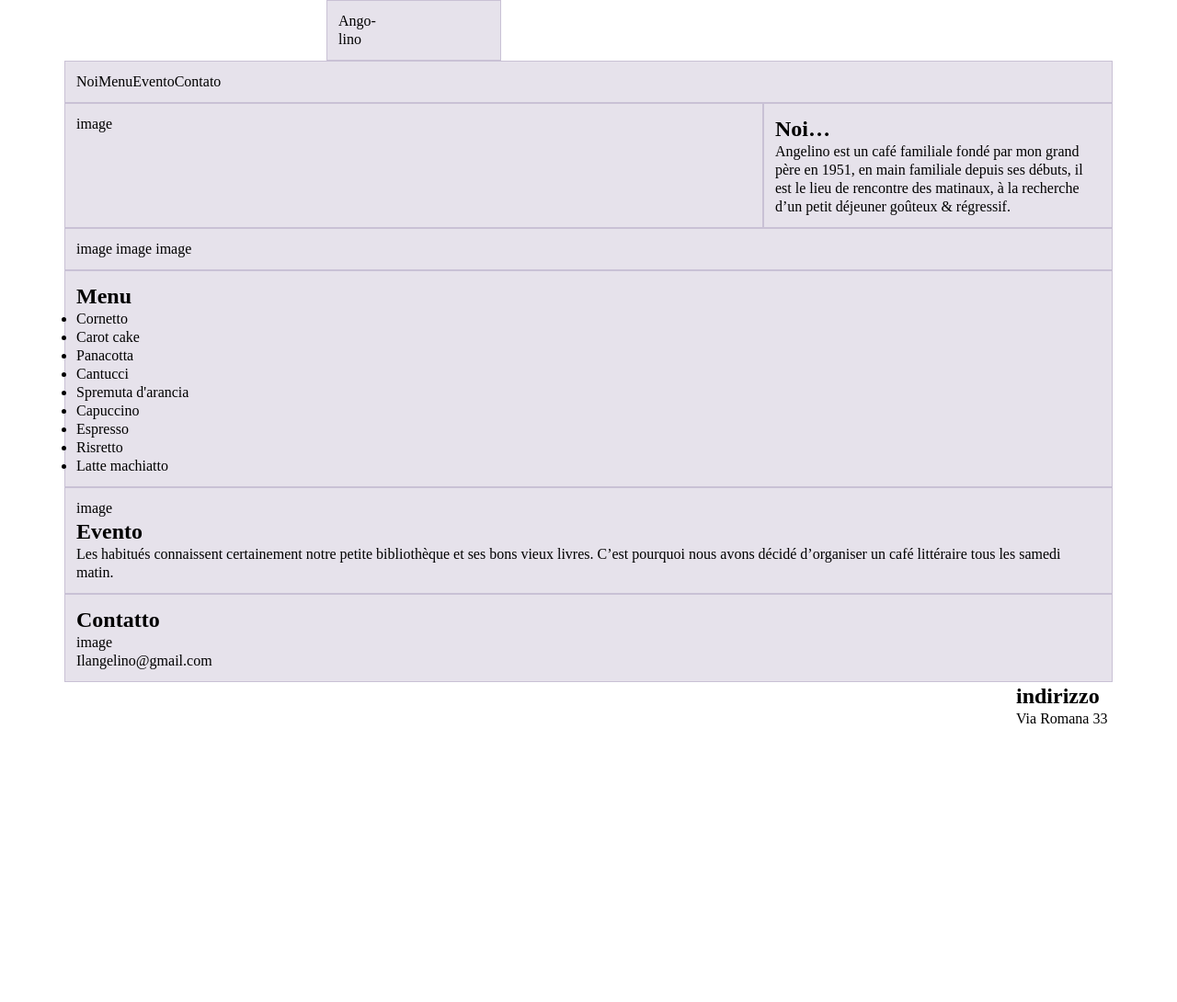
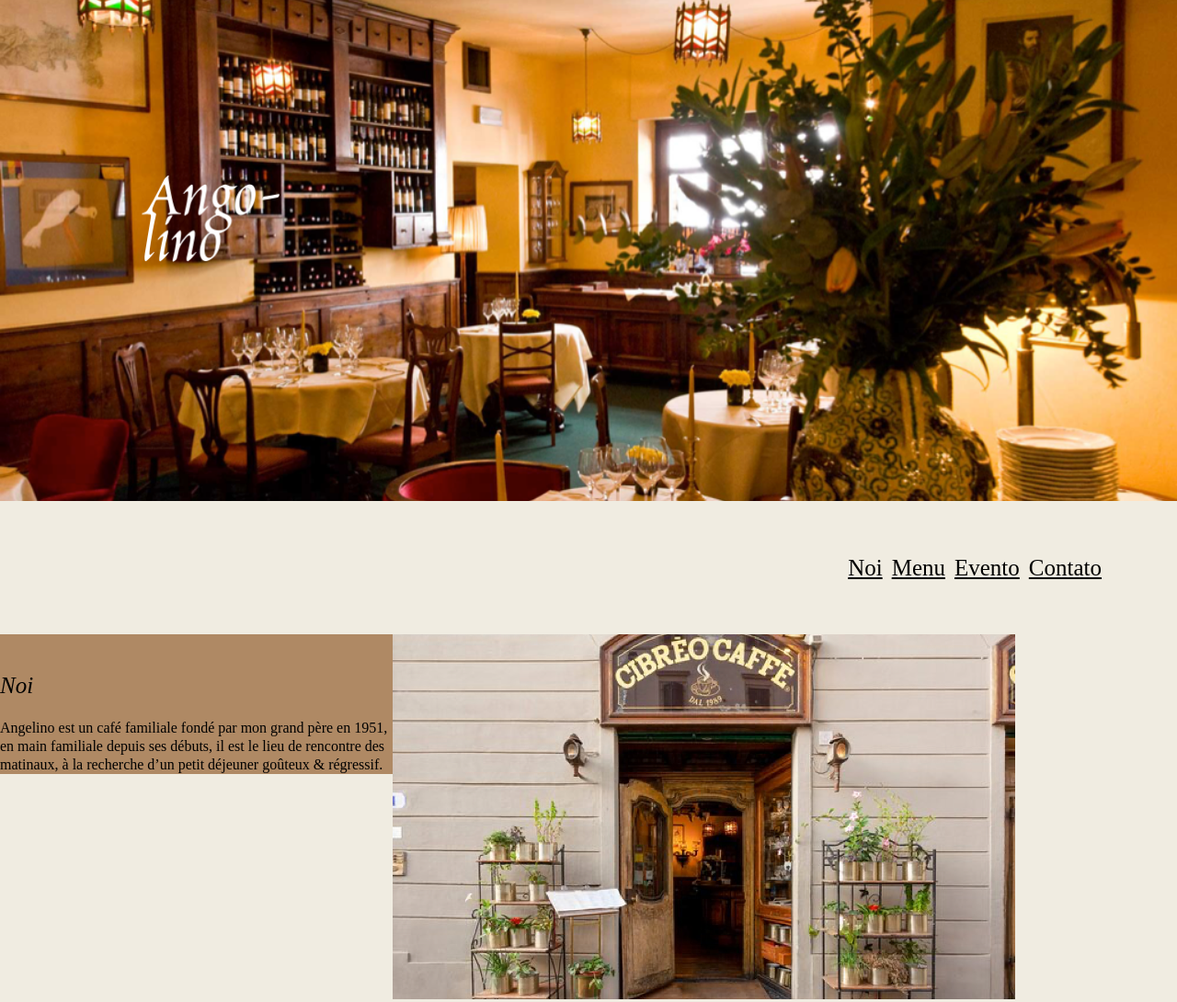
Before and after one commit to katrinemarku/exercice-bootstrap-cafe, a website built with Parcel: page src/index.html in a window 1280 px wide. Shown: the top 1090 px of the page at 92% size. Before the commit the page ends 800 px from the top, so only its background shows below. Built offline with nearby package versions, Linux system fonts and the light colour scheme; a web font is replaced by a local one.

Commit message:
indentation et suppression des classes inutiles

```diff
--- a/src/index.html
+++ b/src/index.html
@@ -8,46 +8,48 @@
   </head>
   <body>
     <header>
-      <div class="container">
-        <div class="row">
-          <div class="col-2 offset-1 col-lg-2 offset-lg-3">Ango-<br />lino</div>
-        </div>
-      </div>
+      <div class="header-background"></div>
+      <h1>
+        <img
+          class="angolino-logo"
+          src="img/angolino-logo.webp"
+          alt="logo du café angolino"
+        />
+      </h1>
     </header>
-    <nav>
+    <main>
       <div class="container">
         <div class="row">
           <div class="col-12">
-            <a>Noi</a><a>Menu</a><a>Evento</a><a>Contato</a>
+            <nav><a>Noi</a><a>Menu</a><a>Evento</a><a>Contato</a></nav>
           </div>
         </div>
       </div>
-    </nav>
-    <main>
-      <div class="container">
-        <div class="row">
-          <div class="col-12 col-lg-8">image</div>
+      <div class="row g-0">
+        <div class="col-12 col-lg-8 order-lg-2">
+          <img src="/src/img/cafebar-img.webp" alt="" />
+        </div>
         <div class="col-12 col-lg-4">
-            <h2>Noi…</h2>
-            <p>
+          <article class="noi">
+            <h2>Noi</h2>
+            <div class="history">
               Angelino est un café familiale fondé par mon grand père en 1951,
               en main familiale depuis ses débuts, il est le lieu de rencontre
               des matinaux, à la recherche d’un petit déjeuner goûteux &
               régressif.
-            </p>
+            </div>
+          </article>
+        </div>
+      </div>
+      <div class="row">
+        <div class="col-12">
+          <div class="menu-carousel">
+            <img src="../src/img/arrowleft-img.webp" />
+            <img src="../src/img/carrotcake-img.webp" />
+            <img src="../src/img/arrowright-img.webp" />
           </div>
         </div>
       </div>
-      <div class="container">
-        <div class="row">
-          <div class="col-12">
-            <a>image</a>
-            image
-            <a>image</a>
-          </div>
-        </div>
-      </div>
-      <div class="container">
       <div class="row">
         <div class="col-12">
           <h2>Menu</h2>
@@ -64,23 +66,21 @@
           </ul>
         </div>
       </div>
-      </div>
-      <div class="container">
       <div class="row">
         <div class="col-12">
-            <div class="col-12">image</div>
+          <div class="evento-background">
+            <div class="col-12"></div>
+          </div>
+        </div>
         <h2>Evento</h2>
         <p>
-              Les habitués connaissent certainement notre petite bibliothèque et
-              ses bons vieux livres. C’est pourquoi nous avons décidé
-              d’organiser un café littéraire tous les samedi matin.
+          Les habitués connaissent certainement notre petite bibliothèque et ses
+          bons vieux livres. C’est pourquoi nous avons décidé d’organiser un
+          café littéraire tous les samedi matin.
         </p>
-          </div>
-        </div>
       </div>
     </main>
     <footer>
-      <div class="container">
       <div class="row">
         <div class="col-12">
           <h2>Contatto</h2>
@@ -88,7 +88,7 @@
           <p>Ilangelino@gmail.com</p>
         </div>
       </div>
-        <div class="col-2 offset-2 offset-lg-11">
+      <div class="offset-4 offset-lg-11">
         <h2>indirizzo</h2>
         <p>Via Romana 33</p>
       </div>
--- a/src/scss/main.scss
+++ b/src/scss/main.scss
@@ -10,6 +10,27 @@
 // ==================================== */
 
 @import "bootstrap/scss/bootstrap-grid";
+@import url("https://use.typekit.net/vre3rku.css");
+
+@media (min-width: 375) {
+  a {
+    font-size: 15px;
+  }
+
+  h2 {
+    font-size: 25px;
+  }
+}
+
+@media (min-width: 1024px) {
+  a {
+    font-size: 25px;
+  }
+
+  h2 {
+    font-size: 30px;
+  }
+}
 
 * {
   box-sizing: border-box;
@@ -23,10 +44,10 @@
 
 .row > .col,
 .row > [class^="col-"] {
-  padding-top: 12px;
-  padding-bottom: 12px;
-  background-color: rgba(86, 61, 124, 0.15);
-  border: 1px solid rgba(86, 61, 124, 0.2);
+  // padding-top: 12px;
+  // padding-bottom: 12px;
+  // background-color: rgba(86, 61, 124, 0.15);
+  // border: 1px solid rgba(86, 61, 124, 0.2);
 }
 html {
   font-size: 16px;
@@ -39,6 +60,7 @@ body {
 
   font-size: 1rem;
   line-height: 1.25;
+  background-color: #f0ece1;
 }
 
 a {
@@ -57,5 +79,71 @@ video {
 // ==================================== */
 
 header {
-  // background-image: url("../img/header-img.webp");
+  position: relative;
+  height: 545px;
 }
+
+.header-background {
+  position: absolute;
+  inset: 0;
+  filter: blur(2);
+  background-image: url("../img/header-img.webp");
+  background-size: cover;
+  z-index: -2;
+  background-position: center;
+}
+
+h1 {
+  width: 150px;
+  padding-top: 190px;
+  margin-left: 12%;
+  z-index: 1;
+}
+
+nav {
+  color: black;
+  text-decoration: underline;
+  font-family: adobe-caslon-pro, serif;
+  font-size: 15px;
+  display: flex;
+  justify-content: flex-end;
+  gap: 10px;
+  padding: 57px 0;
+}
+
+h2 {
+  font-family: adobe-caslon-pro, serif;
+  font-weight: 200;
+  font-size: 25px;
+  font-style: italic;
+  padding-top: 40px;
+  padding-bottom: 20px;
+}
+
+p {
+  font-family: adobe-caslon-pro, serif;
+  font-size: 15px;
+  padding: 0 28px 70px 0;
+}
+
+.noi {
+  background-color: #af8964;
+}
+
+li {
+  font-family: adobe-caslon-pro, serif;
+  font-size: 15px;
+  list-style-type: "-";
+  padding-left: 20px;
+  margin-left: 10px;
+}
+
+.evento-background {
+  background-image: url("../img/library-img.webp");
+  background-position: center;
+  background-size: 100%;
+}
+
+.carousel-menu {
+  margin: auto;
+}
```
Also changed, not shown: src/img/angolino-logo.webp (added), 2 other files. Lines whose indentation alone changed are shown as unchanged.
